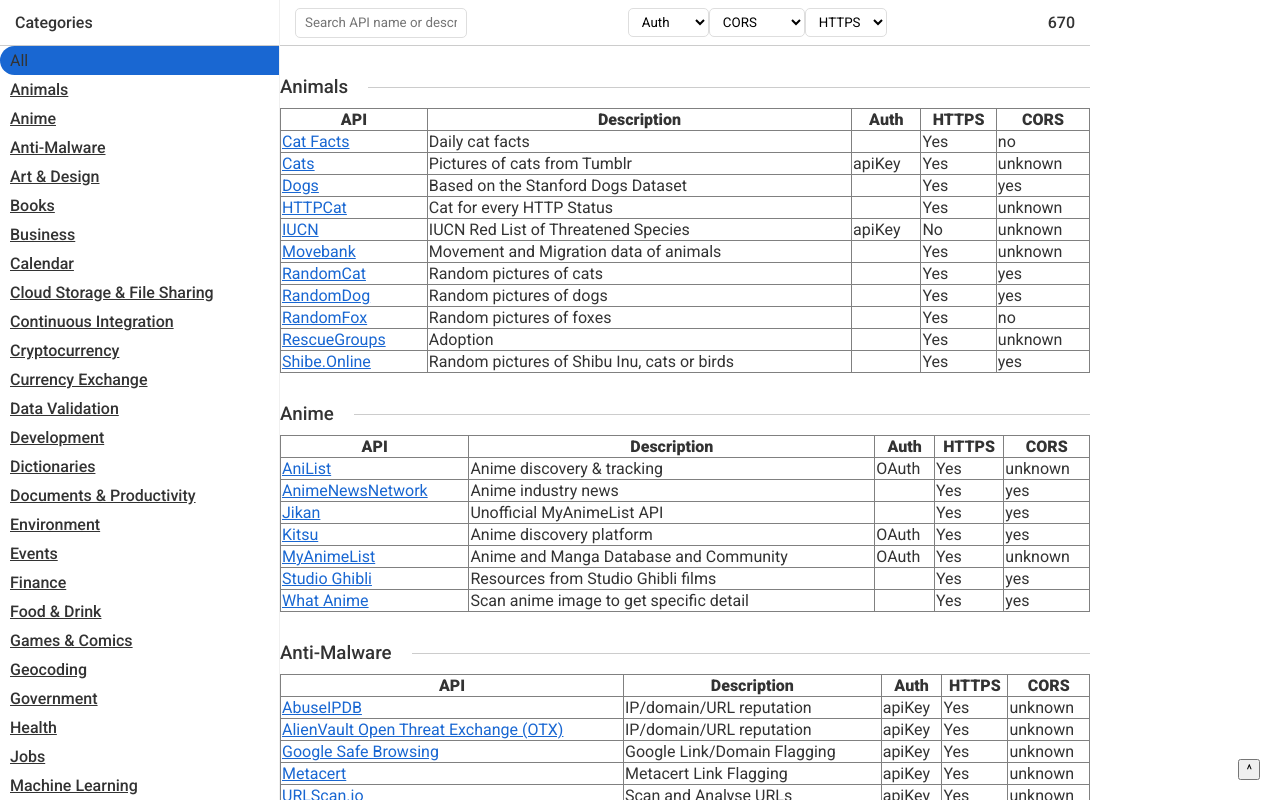
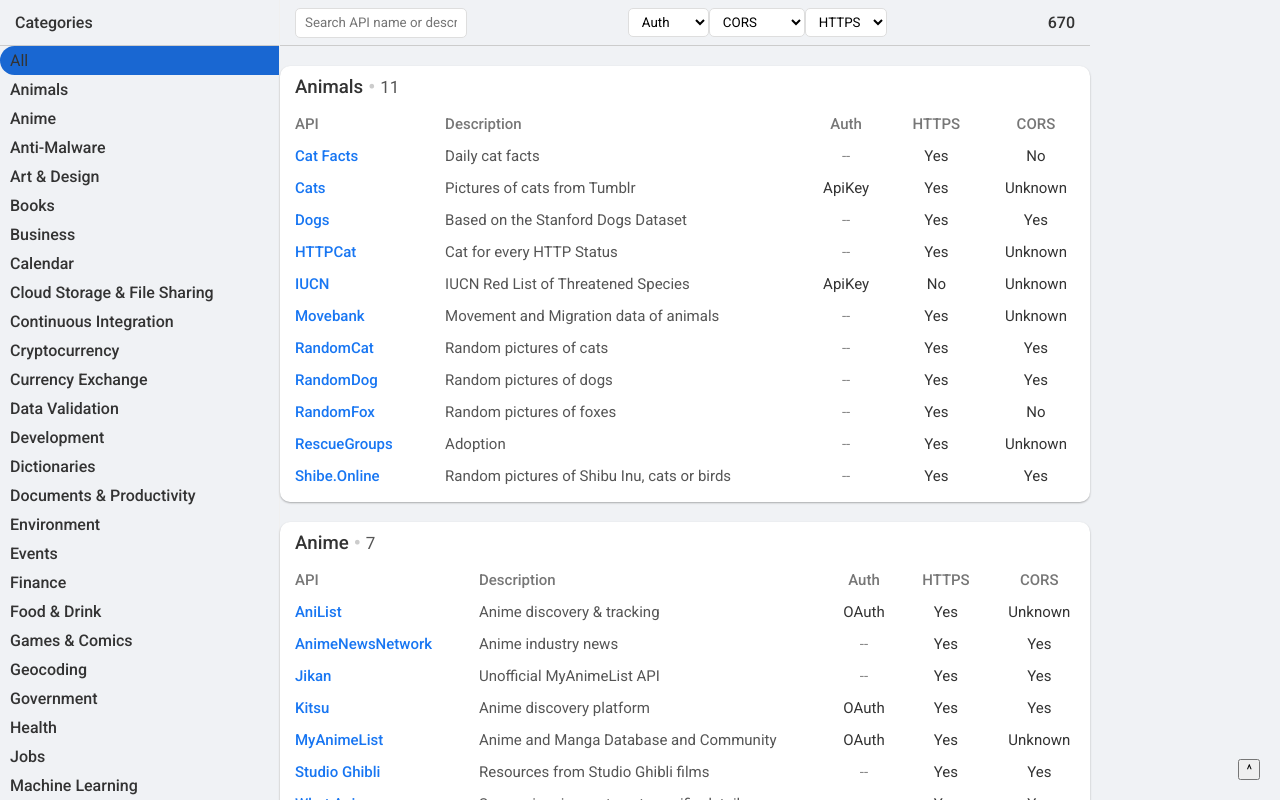
Before and after one commit to alexalannunes/public-apis-search, a React (Create React App) app: page / in a window 1280 px wide. Shown: the top 800 px of the page. Built offline with nearby package versions, Linux system fonts and the light colour scheme.

Commit message:
refactor: and features [style] added card

```diff
--- a/src/App.css
+++ /dev/null
@@ -1,59 +0,0 @@
-.jc-center {
-  justify-content: center;
-}
-
-.jc-end {
-  justify-content: flex-end;
-}
-
-.jc-around {
-  justify-content: space-around;
-}
-
-.jc-evenly {
-  justify-content: space-evenly;
-}
-
-.ai-center {
-  align-items: center;
-}
-
-.flex {
-  display: flex;
-}
-
-.column {
-  flex-direction: column;
-}
-
-._row {
-  flex-direction: row;
-}
-
-.jc-between {
-  justify-content: space-between;
-}
-
-.m-0 {
-  margin: 0 !important;
-}
-
-.p-0 {
-  padding: 0 !important;
-}
-
-h3 {
-  margin: 30px 0 10px;
-}
-
-.p-10 {
-  padding: 10px;
-}
-
-input,
-select {
-  padding: 5px 9px;
-  border-radius: 5px;
-  border: 1px solid #dedede;
-  background: #fff;
-}
--- a/src/App.js
+++ b/src/App.js
@@ -2,7 +2,6 @@
 import { formatApis } from "./utils";
 import { Categories, ContentApis, Fab, Footer } from "./components";
 import { api } from "./services/api";
-import "./App.css";
 import { apisMock } from "./mock";
 
 async function temp(params = "") {
--- a/src/components/ApisList/index.js
+++ b/src/components/ApisList/index.js
@@ -1,12 +1,6 @@
 import React from "react";
+import { Card } from "../../globals";
 import { formatCategory } from "../../utils";
-
-const ApiListTitle = ({ category }) => (
-  <h3 id={`public-apis-${formatCategory(category)}`} style={{ position: "relative" }}>
-    <span style={{ fontWeight: "500", background: "#fff", padding: "0 20px 0 0" }}>{category}</span>
-    <div style={{ width: "100%", position: "absolute", height: 1, background: "#ccc", bottom: "calc(50% - 1px)", zIndex: -1 }}></div>
-  </h3>
-);
 
 function ApisList({ apis }) {
   let ResultApis = null;
@@ -19,14 +13,20 @@
     ResultApis = () => (
       <>
         {apis.map((i, a) => (
-          <div key={a} style={{ marginBottom: 30 }}>
-            <ApiListTitle category={i.Category} />
+          <Card key={a} id={`public-apis-${formatCategory(i.Category)}`}>
+            <div className="card-header">
+              <h3 className="m-0">
+                <span style={{ fontWeight: "500", background: "#fff" }}>{i.Category}</span>
+                <span style={{ margin: "0 5px", color: "#ccc" }}>&bull;</span>
+                <strong style={{ color: "#555", fontWeight: "400", fontSize: 17 }}>{i.length}</strong>
+              </h3>
+            </div>
             <div style={{ background: "#fff", marginTop: 0 }}>
-              <table border={1} style={{ borderCollapse: "collapse", width: "100%" }}>
+              <table style={{ borderCollapse: "collapse", width: "100%" }}>
                 <thead>
                   <tr>
-                    <th>API</th>
-                    <th>Description</th>
+                    <th className="text-left">API</th>
+                    <th className="text-left">Description</th>
                     <th>Auth</th>
                     <th>HTTPS</th>
                     <th>CORS</th>
@@ -40,16 +40,16 @@
                           {api.API}
                         </a>
                       </td>
-                      <td>{api.Description}</td>
-                      <td>{api.Auth}</td>
-                      <td>{api.HTTPS ? "Yes" : "No"}</td>
-                      <td>{api.Cors}</td>
+                      <td className="api-description-td">{api.Description}</td>
+                      <td className="text-center capitalize">{api.Auth ? <span>{api.Auth}</span> : <span style={{ color: "#888" }}>--</span>}</td>
+                      <td className="text-center capitalize">{api.HTTPS ? "Yes" : "No"}</td>
+                      <td className="text-center capitalize">{api.Cors}</td>
                     </tr>
                   ))}
                 </tbody>
               </table>
             </div>
-          </div>
+          </Card>
         ))}
       </>
     );
--- a/src/components/Categories/index.js
+++ b/src/components/Categories/index.js
@@ -1,6 +1,6 @@
 import React from "react";
 import AnchorLink from "react-anchor-link-smooth-scroll";
-import { ContainerHeader } from "../../globals/ContainerHeader";
+import { ContainerHeader } from "../../globals";
 import { categoriesMock } from "../../mock";
 import { formatCategory } from "../../utils";
 
--- a/src/components/ContentApis/index.js
+++ b/src/components/ContentApis/index.js
@@ -1,5 +1,5 @@
 import React from "react";
-import { ContainerHeader } from "../../globals/ContainerHeader";
+import { ContainerHeader } from "../../globals";
 import ApisList from "../ApisList";
 
 function ContentApis({ apis, loading, selectFilter, params }) {
--- a/src/globals/ContainerHeader.js
+++ /dev/null
@@ -1,11 +0,0 @@
-import styled from "styled-components";
-
-export const ContainerHeader = styled.div`
-  border-bottom: 1px solid #ccc;
-  padding: 13px 15px;
-  width: 100%;
-  display: flex;
-  align-items: center;
-  font-weight: 500;
-  font-size: 18;
-`;
--- /dev/null
+++ b/src/globals/index.js
@@ -0,0 +1,26 @@
+import styled from "styled-components";
+
+export const ContainerHeader = styled.div`
+  border-bottom: 1px solid #ccc;
+  padding: 13px 15px;
+  width: 100%;
+  display: flex;
+  align-items: center;
+  font-weight: 500;
+  font-size: 18;
+`;
+
+export const Card = styled.div`
+  box-shadow: 0 1px 2px var(--shadow);
+  background-color: #fff;
+  border-radius: 10px;
+  margin-bottom: 20px;
+  padding-bottom: 10px;
+
+  .card-header {
+    padding: 10px 15px;
+    display: flex;
+    align-items: center;
+    justify-content: space-between;
+  }
+`;
--- a/src/index.css
+++ b/src/index.css
@@ -1,12 +1,16 @@
+:root {
+  --bg: #f0f2f5;
+  --shadow: rgba(0, 0, 0, 0.3);
+}
 * {
   font-family: "Roboto", sans-serif;
   box-sizing: border-box;
 }
 body {
-  margin: 0;
   font-family: -apple-system, BlinkMacSystemFont, "Segoe UI", "Roboto", "Oxygen", "Ubuntu", "Cantarell", "Fira Sans", "Droid Sans", "Helvetica Neue", sans-serif;
   -webkit-font-smoothing: antialiased;
   -moz-osx-font-smoothing: grayscale;
+  background-color: var(--bg);
 }
 
 code {
@@ -16,10 +20,130 @@
 html,
 body,
 #root {
+  margin: 0;
+  padding: 0;
   height: 100%;
   color: #333;
 }
 
 a {
-  color: #1967d2;
+  color: #1876f2;
+  text-decoration: none;
 }
+
+a:hover {
+  text-decoration: underline;
+}
+
+.jc-center {
+  justify-content: center;
+}
+
+.jc-end {
+  justify-content: flex-end;
+}
+
+.jc-around {
+  justify-content: space-around;
+}
+
+.jc-evenly {
+  justify-content: space-evenly;
+}
+
+.ai-center {
+  align-items: center;
+}
+
+.flex {
+  display: flex;
+}
+
+.column {
+  flex-direction: column;
+}
+
+._row {
+  flex-direction: row;
+}
+
+.jc-between {
+  justify-content: space-between;
+}
+
+.m-0 {
+  margin: 0 !important;
+}
+
+.p-0 {
+  padding: 0 !important;
+}
+
+.p-10 {
+  padding: 10px;
+}
+
+input,
+select {
+  padding: 5px 9px;
+  border-radius: 5px;
+  border: 1px solid #dedede;
+  background: #fff;
+}
+
+.text-left {
+  text-align: left;
+}
+
+.text-center {
+  text-align: center;
+}
+
+.capitalize {
+  text-transform: capitalize;
+}
+table {
+  font-size: 15px;
+}
+table a {
+  font-weight: 500;
+}
+th,
+td {
+  padding: 7px 15px;
+}
+th {
+  color: #777;
+  font-weight: 500;
+}
+
+tr {
+  transition: background 0.2s ease-in;
+  will-change: background;
+}
+tr:hover {
+  background: var(--bg);
+}
+
+td:first-child {
+  border-radius: 100px 0 0 100px;
+}
+
+td:last-child {
+  border-radius: 0 100px 100px 0;
+}
+::-webkit-scrollbar {
+  width: 7px;
+  height: 7px;
+  border-radius: 30px;
+}
+::-webkit-scrollbar-track-piece {
+  background-color: var(--bg);
+}
+::-webkit-scrollbar-thumb {
+  background: #ccc;
+  border-radius: 30px;
+}
+.api-description-td {
+  color: #555;
+}
```
